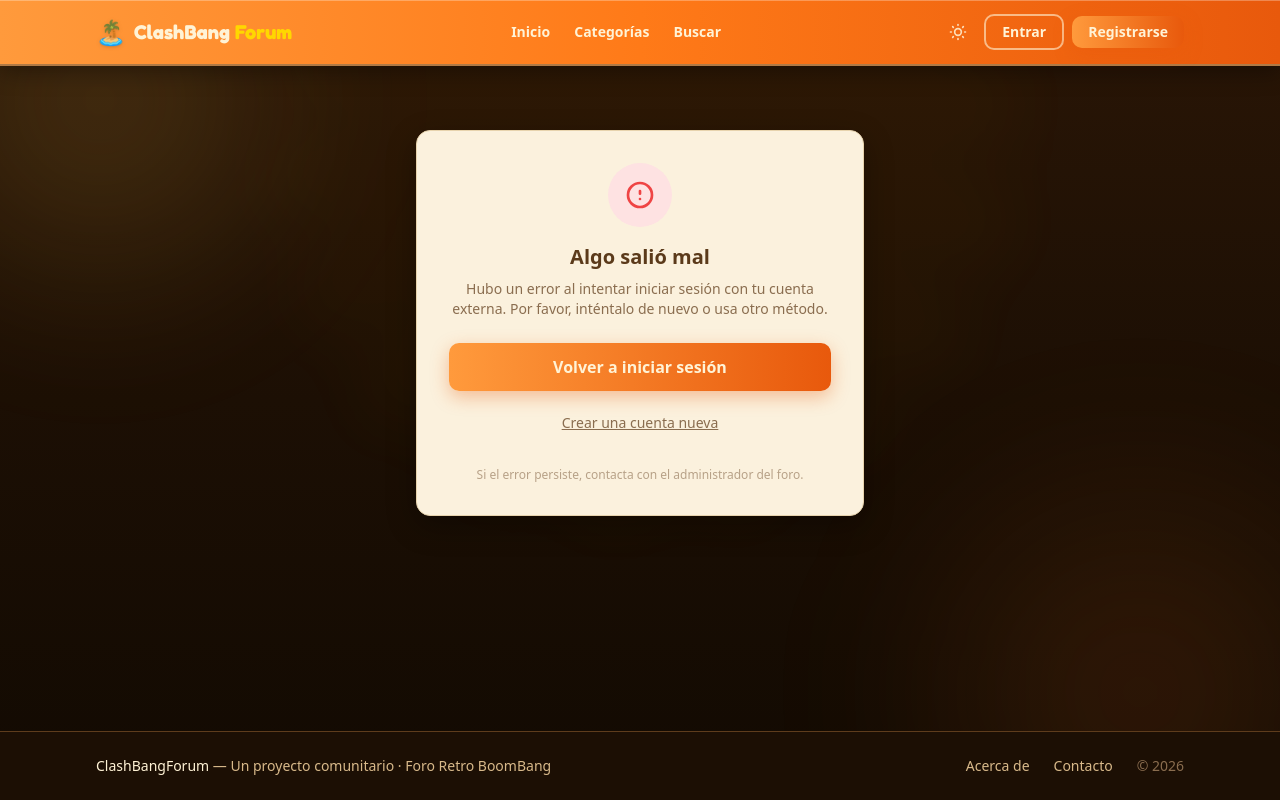
After one commit to standnc/foroWayBack, a Django app: template templates/socialaccount/authentication_error.html in a window 1280 px wide. The commit adds this page. Run offline with Django 5.2, Linux system fonts and the light colour scheme; the template is opened without the code that fills it, so the values that code supplies are empty; parts of the project's set-up code (start-up, migrations or seed data) failed here and were passed over; some libraries are stand-ins or nearby versions.

Commit message:
fix(templates): traer al repo los overrides de socialaccount y arreglar dos bugs
templates/socialaccount/{login,authentication_error}.html existían solo en el
VPS, propiedad de www-data y fuera de git. Deriva de configuración: el deploy
fallaba porque git clean no podía borrarlos.

authentication_error.html usaba {% url account_login %} sin comillas. Django
lo trata como variable de contexto, así que resolvía a cadena vacía y la
página moría con NoReverseMatch — justo la que debe aparecer cuando falla un
login con OAuth.

Además arregla un fallo propio introducido en el commit anterior: el layout de
allauth llevaba un {# ... #} de varias líneas, forma que Django solo admite en
una sola. El {% block content %} que había dentro del texto se parseaba como
un bloque real sin cerrar y rompía TemplateSyntaxError en todas las páginas de
allauth (password reset, confirmación de email, reautenticación). Ahora usa
{% comment %} y hay tests que renderizan esas plantillas.

Co-Authored-By: Claude Opus 5 (1M context) <noreply@anthropic.com>

```diff
--- a/templates/allauth/layouts/base.html
+++ b/templates/allauth/layouts/base.html
@@ -1,7 +1,12 @@
 {% extends "base.html" %}
 
-{# Layout de allauth: sustituye al suyo por defecto para que password reset,
-   confirmación de email, reautenticación, etc. hereden el diseño del foro.
-   allauth rellena {% block content %}, que ya viene de base.html. #}
+{% comment %}
+Layout de allauth: sustituye al suyo por defecto para que password reset,
+confirmación de email, reautenticación, etc. hereden el diseño del foro.
+allauth rellena el bloque "content", que ya viene de base.html.
+
+Ojo: aquí hace falta {% comment %} y no {# ... #}, que en Django solo vale
+para una línea; en varias, los tags del texto se parsean de verdad.
+{% endcomment %}
 
 {% block title %}{% block head_title %}{% endblock %} — ClashBangForum{% endblock %}
--- /dev/null
+++ b/templates/socialaccount/authentication_error.html
@@ -0,0 +1,41 @@
+{% extends "socialaccount/base_entrance.html" %}
+{% load i18n %}
+{% load allauth %}
+
+{% block head_title %}
+    Error de autenticación — ClashBangForum
+{% endblock head_title %}
+
+{% block content %}
+<div class="max-w-md mx-auto mt-8">
+  <div class="card-sunset rounded-xl p-6 sm:p-8 shadow-2xl text-center">
+    <div class="w-16 h-16 mx-auto mb-4 rounded-full bg-red-100 dark:bg-red-900/30 flex items-center justify-center">
+      <svg class="w-8 h-8 text-red-500" fill="none" stroke="currentColor" viewBox="0 0 24 24">
+        <path stroke-linecap="round" stroke-linejoin="round" stroke-width="2" d="M12 9v2m0 4h.01M21 12a9 9 0 11-18 0 9 9 0 0118 0z" />
+      </svg>
+    </div>
+
+    <h2 class="text-xl font-display font-bold text-[#5b3a1a] dark:text-[#f3e6c8] mb-2">
+      Algo salió mal
+    </h2>
+
+    <p class="text-sm text-[#8a6d4f] dark:text-[#c4a882] mb-6">
+      Hubo un error al intentar iniciar sesión con tu cuenta externa.
+      Por favor, inténtalo de nuevo o usa otro método.
+    </p>
+
+    <div class="space-y-3">
+      <a href="{% url 'account_login' %}" class="btn-sunset inline-block w-full py-3 px-4 text-center text-base">
+        Volver a iniciar sesión
+      </a>
+      <a href="{% url 'account_signup' %}" class="block w-full py-2.5 px-4 text-center text-sm text-[#8a6d4f] dark:text-[#c4a882] hover:text-[#e8590c] transition-colors underline">
+        Crear una cuenta nueva
+      </a>
+    </div>
+
+    <p class="mt-6 text-xs text-[#8a6d4f]/60 dark:text-[#a0886a]/60">
+      Si el error persiste, contacta con el administrador del foro.
+    </p>
+  </div>
+</div>
+{% endblock content %}
```
Also changed, not shown: forum/tests/test_estructura.py (+29 -0 lines), templates/socialaccount/login.html (added, +53 -0 lines).
